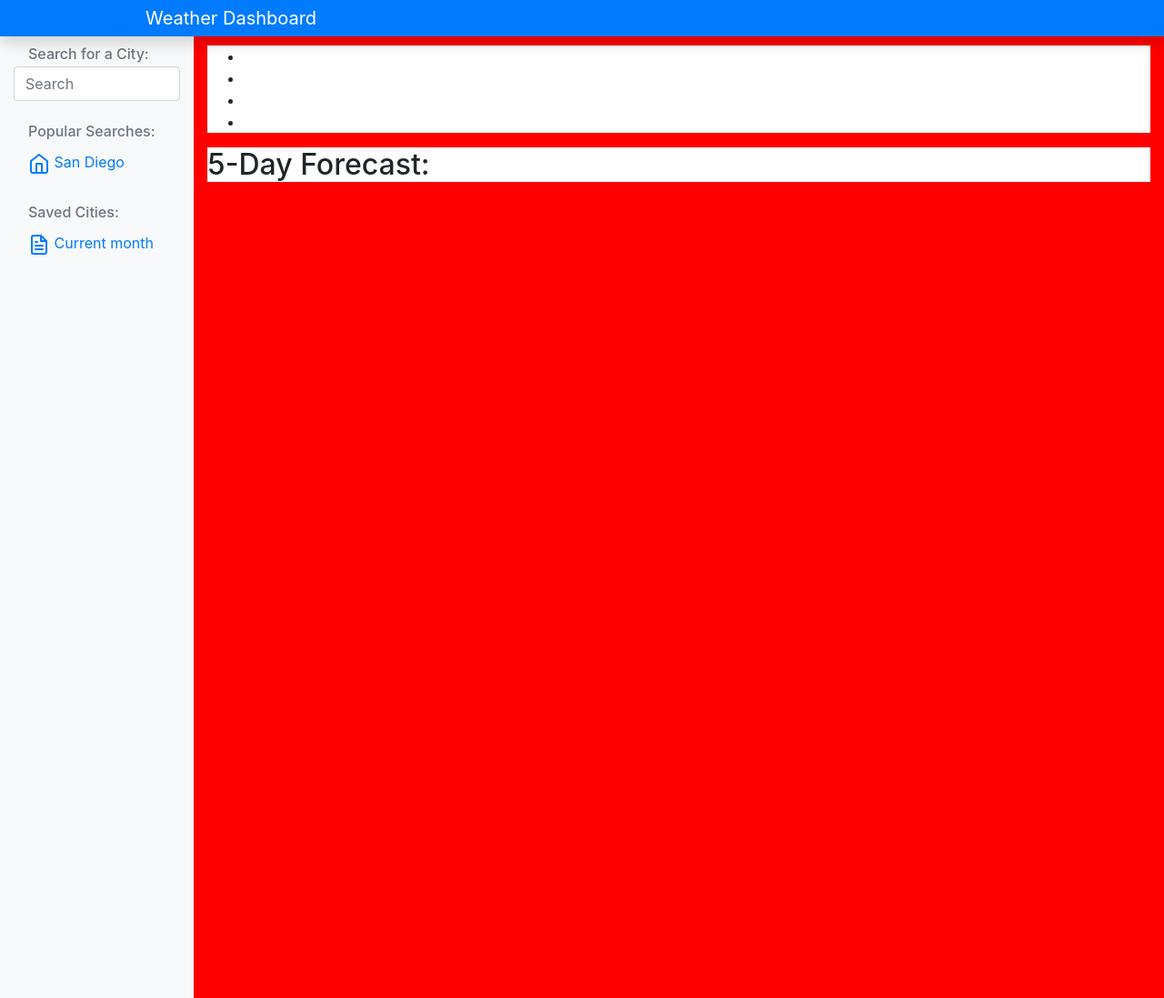
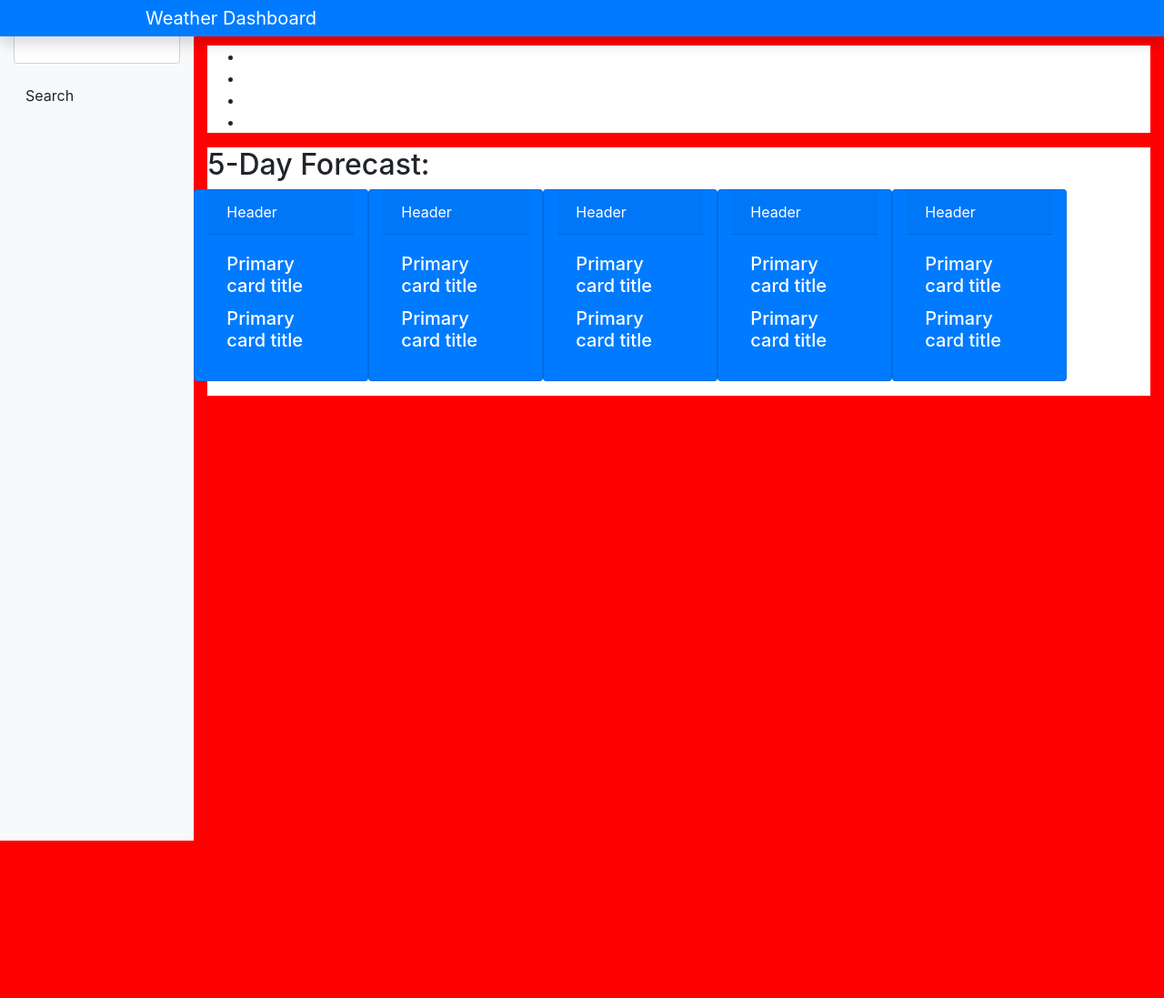
Before and after one commit to ac0712148/weather-dashboard, a plain HTML site: page index.html in a window 1280 px wide. Shown: the whole page at 91% size. After the commit the page ends 924 px from the top, so only its background shows below. Drawn offline with nearby package versions, Linux system fonts and the light colour scheme.

Commit message:
reworked sidebar

```diff
--- a/index.html
+++ b/index.html
@@ -8,11 +8,6 @@
     <title>Weather Dashboard</title>
 </head>
 <body>
-    <script src="https://code.jquery.com/jquery-3.4.1.slim.min.js" integrity="sha384-J6qa4849blE2+poT4WnyKhv5vZF5SrPo0iEjwBvKU7imGFAV0wwj1yYfoRSJoZ+n" crossorigin="anonymous"></script>
-    <script src="https://cdn.jsdelivr.net/npm/popper.js@1.16.0/dist/umd/popper.min.js" integrity="sha384-Q6E9RHvbIyZFJoft+2mJbHaEWldlvI9IOYy5n3zV9zzTtmI3UksdQRVvoxMfooAo" crossorigin="anonymous"></script>
-    <script src="https://stackpath.bootstrapcdn.com/bootstrap/4.4.1/js/bootstrap.min.js" integrity="sha384-wfSDF2E50Y2D1uUdj0O3uMBJnjuUD4Ih7YwaYd1iqfktj0Uod8GCExl3Og8ifwB6" crossorigin="anonymous"></script>
-    <script src="https://code.jquery.com/jquery.js"></script>
-    <script src="./script.js"></script>
     <!--NavBar-->
     <nav class="navbar navbar-dark fixed-top bg-primary flex-md-nowrap p-0 shadow">
         <a class="navbar-brand col-sm-3" id="navbar-title">Weather Dashboard</a>
@@ -22,34 +17,15 @@
         <div class="row">
             <!--Sidebar-->
             <nav class="col-md-2 d-none d-md-block bg-light sidebar">
-                <div class="sidebar-sticky">
-                    <h6 class="sidebar-heading d-flex justify-content-between align-items-center px-3 mt-4 mb-1 text-muted">
-                        <span>Search for a City:</span>
-                    </h6>
-                    <input class="form-control" type="text" placeholder="Search">
-                    <h6 class="sidebar-heading d-flex justify-content-between align-items-center px-3 mt-4 mb-1 text-muted">
-                        <span>Popular Searches:</span>
-                    </h6>
-                    <ul class="nav flex-column">
-                        <li class="nav-item">
-                        <a class="nav-link active" href="#">
-                            <svg xmlns="http://www.w3.org/2000/svg" width="24" height="24" viewBox="0 0 24 24" fill="none" stroke="currentColor" stroke-width="2" stroke-linecap="round" stroke-linejoin="round" class="feather feather-home"><path d="M3 9l9-7 9 7v11a2 2 0 0 1-2 2H5a2 2 0 0 1-2-2z"></path><polyline points="9 22 9 12 15 12 15 22"></polyline></svg>
-                            San Diego <span class="sr-only">(current)</span>
-                        </a>
-                        </li>
-                    </ul>
-                    <h6 class="sidebar-heading d-flex justify-content-between align-items-center px-3 mt-4 mb-1 text-muted">
-                        <span>Saved Cities:</span>
-                    </h6>
-                    <ul class="nav flex-column mb-2">
-                        <li class="nav-item">
-                        <a class="nav-link" href="#">
-                            <svg xmlns="http://www.w3.org/2000/svg" width="24" height="24" viewBox="0 0 24 24" fill="none" stroke="currentColor" stroke-width="2" stroke-linecap="round" stroke-linejoin="round" class="feather feather-file-text"><path d="M14 2H6a2 2 0 0 0-2 2v16a2 2 0 0 0 2 2h12a2 2 0 0 0 2-2V8z"></path><polyline points="14 2 14 8 20 8"></polyline><line x1="16" y1="13" x2="8" y2="13"></line><line x1="16" y1="17" x2="8" y2="17"></line><polyline points="10 9 9 9 8 9"></polyline></svg>
-                            Current month
-                        </a>
-                        </li>
-                    </ul>
-                </div>
+                <form class="search-form">
+                    <div class="form-group">
+                        <label for="search">Search City Name:</label>
+                        <input type="text" class="form-control" id="search-term">
+                    </div>
+                    <button type="submit" class="btn btn-default button" id="run-search">
+                        <i class="fa fa-search"></i> Search
+                    </button>
+                </form>
             </nav>
             <!--End Sidebar-->
             <!--Start Page Content-->
@@ -65,12 +41,54 @@
                         </ul>
                     </div>
                     <div class="bottom-block">
-                        <h2>5-Day Forecast:</h2>
+                        <div class=" forecast">
+                            <h2>5-Day Forecast:</h2>
+                        </div>
+                        <div class="row cards">
+                            <div id="card1" class="card text-white bg-primary mb-3 col-sm" style="max-width: 12rem;">
+                                <div class="card-header head1">Header</div>
+                                <div class="card-body">
+                                  <h5 class="card-title temp1">Primary card title</h5>
+                                  <h5 class="card-title hum1">Primary card title</h5>
+                                </div>
+                            </div>
+                            <div id="card2" class="card text-white bg-primary mb-3 col-sm" style="max-width: 12rem;">
+                                <div class="card-header head2">Header</div>
+                                <div class="card-body">
+                                  <h5 class="card-title temp2">Primary card title</h5>
+                                  <h5 class="card-title hum2">Primary card title</h5>
+                                </div>
+                            </div>
+                            <div id="card3" class="card text-white bg-primary mb-3 col-sm" style="max-width: 12rem;">
+                                <div class="card-header head3">Header</div>
+                                <div class="card-body">
+                                  <h5 class="card-title temp3">Primary card title</h5>
+                                  <h5 class="card-title hum3">Primary card title</h5>
+                                </div>
+                            </div>
+                            <div id="card4" class="card text-white bg-primary mb-3 col-sm" style="max-width: 12rem;">
+                                <div class="card-header head4">Header</div>
+                                <div class="card-body">
+                                  <h5 class="card-title temp4">Primary card title</h5>
+                                  <h5 class="card-title hum4">Primary card title</h5>
+                                </div>
+                            </div>
+                            <div id="card5" class="card text-white bg-primary mb-3 col-sm" style="max-width: 12rem;">
+                                <div class="card-header head5">Header</div>
+                                <div class="card-body">
+                                  <h5 class="card-title temp5">Primary card title</h5>
+                                  <h5 class="card-title hum5">Primary card title</h5>
+                                </div>
+                            </div>
+                        </div>
                     </div>
                 </div>
             </main>
             <!--End Page Content-->
         </div>
     </div>
+    <script src="https://code.jquery.com/jquery-3.4.1.slim.min.js" integrity="sha384-J6qa4849blE2+poT4WnyKhv5vZF5SrPo0iEjwBvKU7imGFAV0wwj1yYfoRSJoZ+n" crossorigin="anonymous"></script>
+    <script src="https://code.jquery.com/jquery.js"></script>
+    <script src="./script.js"></script>
 </body>
 </html>
```
